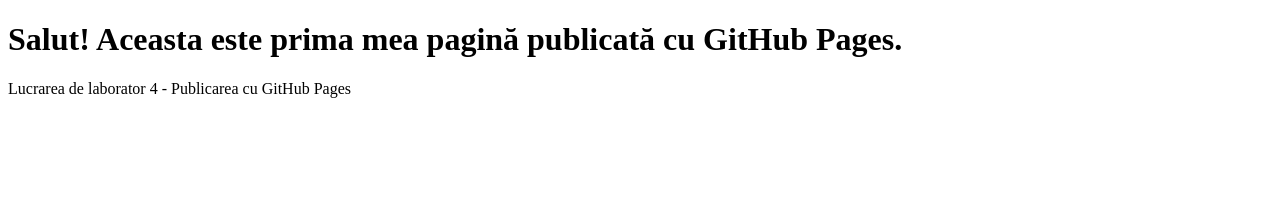
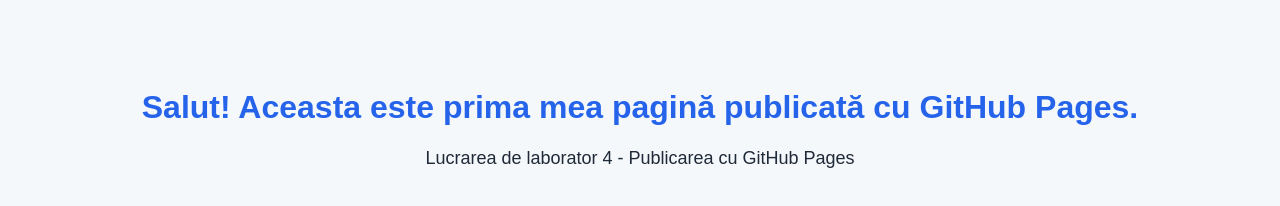
Before and after one commit to nadejdaorlovski/laborator4, a plain HTML site: page index.html in a window 1280 px wide. Drawn offline with Linux system fonts and the light colour scheme.

Commit message:
Adaugă stilizare CSS pentru pagina GitHub Pages

```diff
--- a/index.html
+++ b/index.html
@@ -4,6 +4,7 @@
   <meta charset="UTF-8">
   <meta name="viewport" content="width=device-width, initial-scale=1.0">
   <title>Laborator 4</title>
+  <link rel="stylesheet" href="style.css">
 </head>
 <body>
   <h1>Salut! Aceasta este prima mea pagină publicată cu GitHub Pages.</h1>
--- /dev/null
+++ b/style.css
@@ -0,0 +1,15 @@
+body {
+  font-family: Arial, sans-serif;
+  background: #f4f8fb;
+  color: #1f2937;
+  text-align: center;
+  padding: 60px;
+}
+
+h1 {
+  color: #2563eb;
+}
+
+p {
+  font-size: 18px;
+}
```
